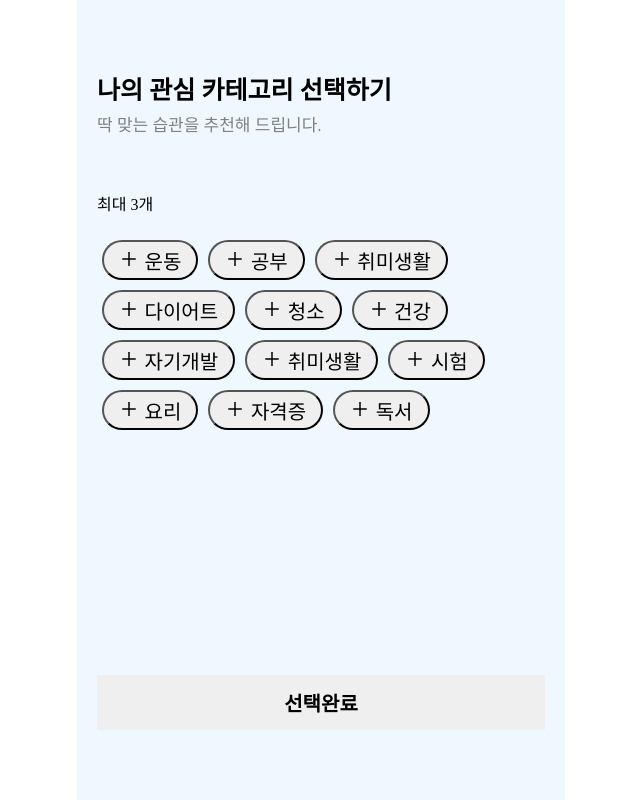
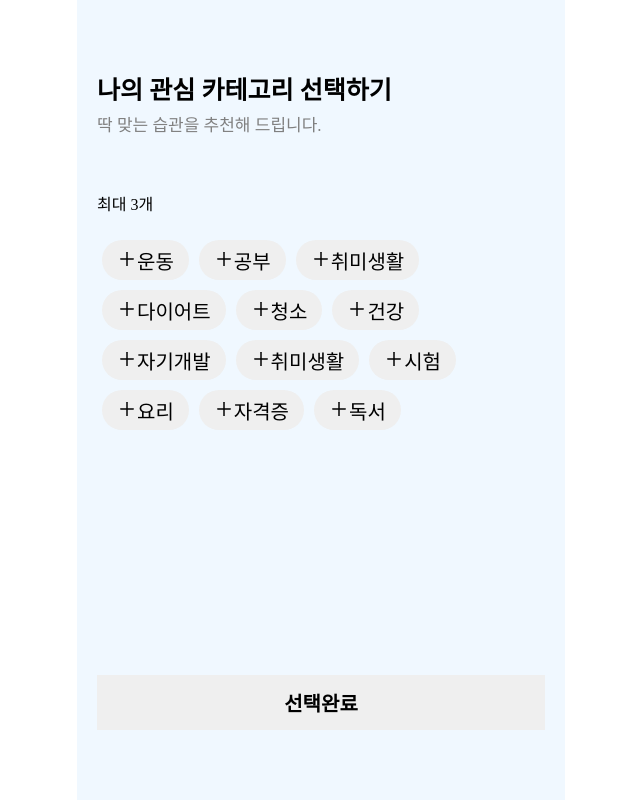
Before and after one commit to HabitHive/front-react, a React (Create React App) app: page /survey in a window 1280 px wide. Shown: the whole page, without its empty margins (319-959 px from the left). Built offline with nearby package versions, Linux system fonts and the light colour scheme; no server answers.

Commit message:
#29 SurveyPage 카테고리 버튼 css 구현

```diff
--- a/src/components/survey/Category.jsx
+++ b/src/components/survey/Category.jsx
@@ -1,9 +1,9 @@
 import styled from "styled-components"
 import Swal from "sweetalert2";
-import { AiOutlinePlus } from "react-icons/ai"
 
 import SubmitBtn from "../common/SubmitBtn"
 import categories from "./categories"
+import CategoryBtn from "./CategoryBtn";
 
 import { useRef } from "react"
 import { useNavigate } from "react-router";
@@ -14,26 +14,10 @@
 
   const userCategory = useRef([]);
 
-  // 함수명? 리팩토링 할 떄 확인하기
-  // e.preventDefault() 도대체 언제 사용???
-  const categoryHandler = (value) => {
-    // 최대 3개까지 선택할 수 있도록 개수 제한
-    if (userCategory.current.length === 3) {
-      Swal.fire({
-        icon: "info",
-        title: "최대 3개까지 선택 가능합니다",
-        confirmButtonText: "닫기"
-      });
-      return
-    }
-    userCategory.current.push(value)
-    console.log(userCategory.current.length)
-  }
-
-
   const categorySubmitHandler = () => {
     const category = userCategory.current
-    axios.post(`/survey`, {category}) // api 확인 필요
+    axios.post(`/survey`, category)
+    // axios.post(`/user/interest`, category) 서버 열리면 변경하기
       .then((res) => {
         // navigate("/"); 온보딩페이지 넣어주기
       })
@@ -57,11 +41,11 @@
         {
           categories.map((categoryBtn, categoryId)=>{
             return(
-              <StCategory key={categoryId}
-                onClick={()=>categoryHandler(categoryBtn.categoryId)}
-              >
-                <AiOutlinePlus/> {categoryBtn.value}
-              </StCategory>
+              <CategoryBtn
+                key={categoryId}
+                categoryBtn={categoryBtn}
+                userCategory={userCategory}
+              />
             )
           })
         }
@@ -82,13 +66,3 @@
 const StCategoryWrap = styled.div`
   height: 55vh;
 `
-
-const StCategory =  styled.button`
-  width: auto;
-  height: 40px;
-  margin: 5px;
-  padding: 0 15px;
-  font-size: 20px;
-  border-radius: 20px;
-  cursor: pointer;
-`
--- /dev/null
+++ b/src/components/survey/CategoryBtn.jsx
@@ -0,0 +1,57 @@
+import styled from "styled-components"
+import Swal from "sweetalert2";
+import { AiOutlinePlus, AiTwotoneHeart } from "react-icons/ai"
+
+import { useState } from "react";
+
+const CategoryBtn = ({categoryBtn, userCategory}) => {
+
+  const [btnActive, setBtnActive] = useState(false);
+
+  // 있는 애는 빼는 로직 추가하기
+  const categoryHandler = (value) => {
+    // 최대 3개까지 선택할 수 있도록 개수 제한
+    if (userCategory.current.length === 3) {
+      Swal.fire({
+        icon: "info",
+        title: "최대 3개까지 선택 가능합니다",
+        confirmButtonText: "닫기"
+      });
+      return
+    }
+    userCategory.current.push(value)
+    console.log(userCategory)
+    setBtnActive(!btnActive)
+  }
+
+  return (
+    <StCategory
+      className={ btnActive ? "active" : null }
+      key={categoryBtn.categoryId}
+      onClick={()=> {
+        categoryHandler(categoryBtn.categoryId)
+      }}
+    >
+      { btnActive === false ?
+        <AiOutlinePlus/> : <AiTwotoneHeart/>
+      }
+      {categoryBtn.value}
+    </StCategory>
+  )
+}
+export default CategoryBtn
+
+const StCategory =  styled.button`
+  width: auto;
+  height: 40px;
+  margin: 5px;
+  padding: 0 15px;
+  font-size: 20px;
+  border: none;
+  border-radius: 20px;
+  cursor: pointer;
+  &.active{
+    background-color: #ff4a4a;
+    color: white;
+  }
+`
--- a/src/components/survey/categories.js
+++ b/src/components/survey/categories.js
@@ -1,51 +1,66 @@
 const categories = [
   {
+    id: 1,
     categoryId: "workout",
-    value: "운동"
+    value: "운동",
+    style: false
   },
   {
+    id: 2,
     categoryId: "study",
-    value: "공부"
+    value: "공부",
+    style: false
+  },
+  {
+    id: 3,
+    categoryId: "hobby",
+    value: "취미생활",
+    style: false
+  },
+  {
+    categoryId: "diet",
+    value: "다이어트",
+    style: false
+  },
+  {
+    categoryId: "cleaning",
+    value: "청소",
+    style: false
+  },
+  {
+    categoryId: "wellness",
+    value: "건강",
+    style: false
+  },
+  {
+    categoryId: "self-development",
+    value: "자기개발",
+    style: false
   },
   {
     categoryId: "hobby",
-    value: "취미생활"
-  },
-  {
-    categoryId: "diet",
-    value: "다이어트"
-  },
-  {
-    categoryId: "cleaning",
-    value: "청소"
-  },
-  {
-    categoryId: "wellness",
-    value: "건강"
-  },
-  {
-    categoryId: "self-development",
-    value: "자기개발"
-  },
-  {
-    categoryId: "hobby",
-    value: "취미생활"
+    value: "취미생활",
+    style: false
   },
   {
     categoryId: "test",
-    value: "시험"
+    value: "시험",
+    style: false
   },
   {
     categoryId: "cook",
-    value: "요리"
+    value: "요리",
+    style: false
   },
   {
     categoryId: "certificate",
-    value: "자격증"
+    value: "자격증",
+    style: false
   },
   {
     categoryId: "book",
-    value: "독서"
+    value: "독서",
+    style: false
   }
 ]
 export default categories
```
